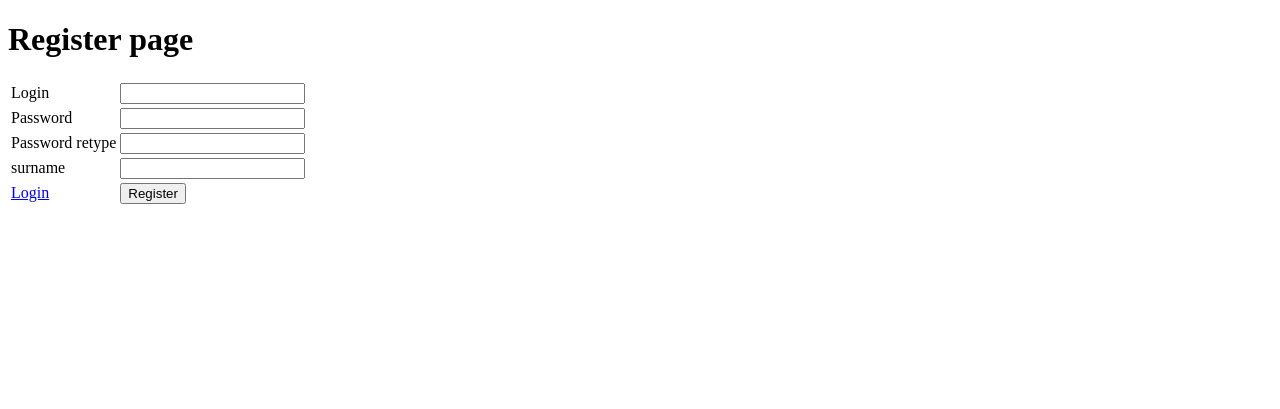
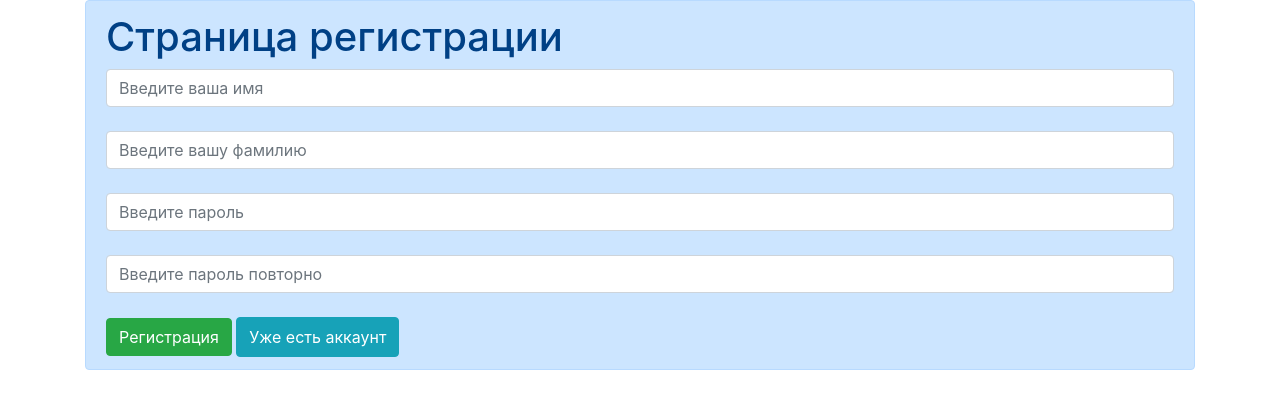
Before and after one commit to Mamora-sema/Mamora_badminton, a Flask app: page /register in a window 1280 px wide. Shown: the top 409 px of the page. Run offline with Flask 2, Linux system fonts and the light colour scheme; some libraries are stand-ins or nearby versions.

Commit message:
make it better

```diff
--- a/app.py
+++ b/app.py
@@ -90,20 +90,17 @@ class Urgent(db.Model):
 def login_page():
     login = request.form.get('login')
     password = request.form.get('password')
-    surname = request.form.get('surname')
 
 
-    if login and surname and password:
-        user = User.query.filter_by(login=login,surname=surname).first()
+
+    if login  and password:
+        user = User.query.filter_by(login=login).first()
 
         if user and check_password_hash(user.password, password):
             login_user(user)
+            next_page = request.args.get('next')
+            return redirect(next_page)
 
-
-            return render_template('index.html')
-
-
-            register(next_page)
         else:
             flash("Please login or password or surname erorr")
     else:
@@ -341,10 +338,8 @@ def create_news():
 
 
 @app.route('/news_selection')
-def news_selection(admin_permission=None):
-    with admin_permission.require():
-
-        return render_template("news_selection.html")
+def news_selection():
+    return render_template("news_selection.html")
 
 
 @app.route('/message', methods=["POST", 'GET'])
--- a/templates/login.html
+++ b/templates/login.html
@@ -30,10 +30,6 @@
             <td><input type="password" name="password"></td>
         </tr>
         <tr>
-            <td>Surname</td>
-            <td><input type="text" name="surname"></td>
-        </tr>
-        <tr>
             <td><a href="/register">Register</a></td>
             <td><input type="submit"value="Login"></td>
         </tr>
--- a/templates/message.html
+++ b/templates/message.html
@@ -11,12 +11,10 @@
         <p>{{ mes.text}} <a href="/message/{{ mes.id }}/del" class ="btn btn-danger">Удалить</a><a href="/message/{{ mes.id}}/update" class ="btn btn-success">Редактировать</a></p>
 </div>
     {% endfor %}
-  <div class="alert alert-secondary"">
+  <div class="alert alert-secondary">
         <form method="post">
 
-        <input type = "text" name = "Name" id = "Name"class = "form-control" size="1" placeholder="Ваше Имя"><br>
-        <textarea name = "Surname" id = "Surname" class = "form-control"placeholder="Ваша Фамилия"></textarea><br>
-        <textarea name = "text" id = "text" class = "form-control" placeholder="Введите текст"></textarea><br>
+        <input type = "text" name = "text" id = "text"class = "form-control" size="1" placeholder="Введите текст"><br>
         <input type = submit class = "btn btn-success" value="Отправить">
         </form>
   </div>
--- a/templates/register.html
+++ b/templates/register.html
@@ -1,11 +1,19 @@
 <!DOCTYPE html>
-<html lang="en">
+<html lang="ru">
 <head>
+    <style>
+        .descr { visibility: hidden; }
+    </style>
     <meta charset="UTF-8">
-    <title>Title</title>
+    <link rel="stylesheet" href="{{ url_for('static', filename='css/main.css')}}">
+    <link rel="stylesheet" href="https://stackpath.bootstrapcdn.com/bootstrap/4.5.0/css/bootstrap.min.css">
+    <title>
+        Регистрация</title>
 </head>
 <body>
-<h1>Register page</h1>
+<div class="container">
+    <div class="alert alert-primary">
+<h1>Страница регистрации</h1>
 
         {% with messages = get_flashed_messages() %}
           {% if messages %}
@@ -20,28 +28,16 @@
 
 
             <form method="post">
-    <table>
-        <tr>
-            <td>Login</td>
-            <td><input type="text" name="login"></td>
-        </tr>
-        <tr>
-            <td>Password</td>
-            <td><input type="password" name="password"></td>
-        </tr>
-        <tr>
-            <td>Password retype</td>
-            <td><input type="password" name="password2"></td>
-        </tr>
-        <tr>
-            <td>surname</td>
-            <td><input type="text" name="surname"></td>
-        </tr>
-        <tr>
-            <td><a href="/login">Login</a></td>
-            <td><input type="submit" value="Register"></td>
-        </tr>
-    </table>
+                <input type = "text" name = "login" id = "login"class = "form-control" size="1" placeholder="Введите ваша имя"><br>
+                <input name = "surname" id = "surname" class = "form-control"placeholder="Введите вашу фамилию"></input><br>
+                <input type="password" name = "password" id = "password" class = "form-control"placeholder="Введите пароль"></input><br>
+                <input type="password" name = "password2" id = "password2" class = "form-control"placeholder="Введите пароль повторно"></input><br>
+                <input type = submit class = "btn btn-success" value="Регистрация">
+
+                <a class="btn btn-info" href="/login"><font style="vertical-align: inherit;"><font style="vertical-align: inherit;"></font>Уже есть аккаунт</font></a>
              </form>
+
+    </div>
+     </div>
 </body>
 </html>
```
Also changed, not shown: Message.db, blog.db. Lines whose indentation alone changed are shown as unchanged.
